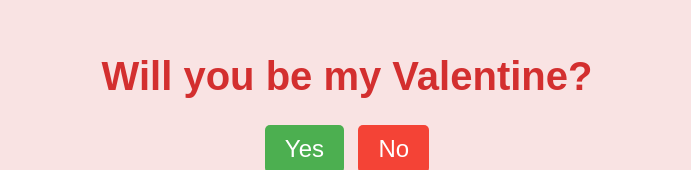
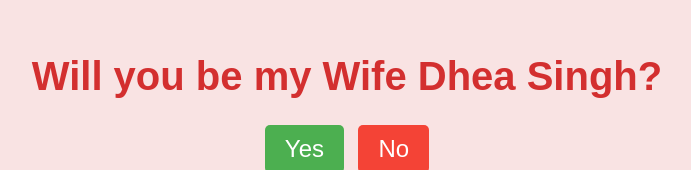
Before and after one commit to dronixop/Personal, a plain HTML site: page index.html in a window 1280 px wide. Shown: the part 138-308 px from the top of the page, without its empty margins (293-984 px from the left). Drawn offline with Linux system fonts and the light colour scheme; no server answers.

Commit message:
Update index.html

```diff
--- a/index.html
+++ b/index.html
@@ -8,7 +8,7 @@
 </head>
 <body>
     <div class="container">
-        <h1>Will you be my Valentine?</h1>
+        <h1>Will you be my Wife Dhea Singh?</h1>
         <div class="buttons">
             <button class="yes-button" onclick="handleYesClick()">Yes</button>
             <button class="no-button" onclick="handleNoClick()">No</button>
```
